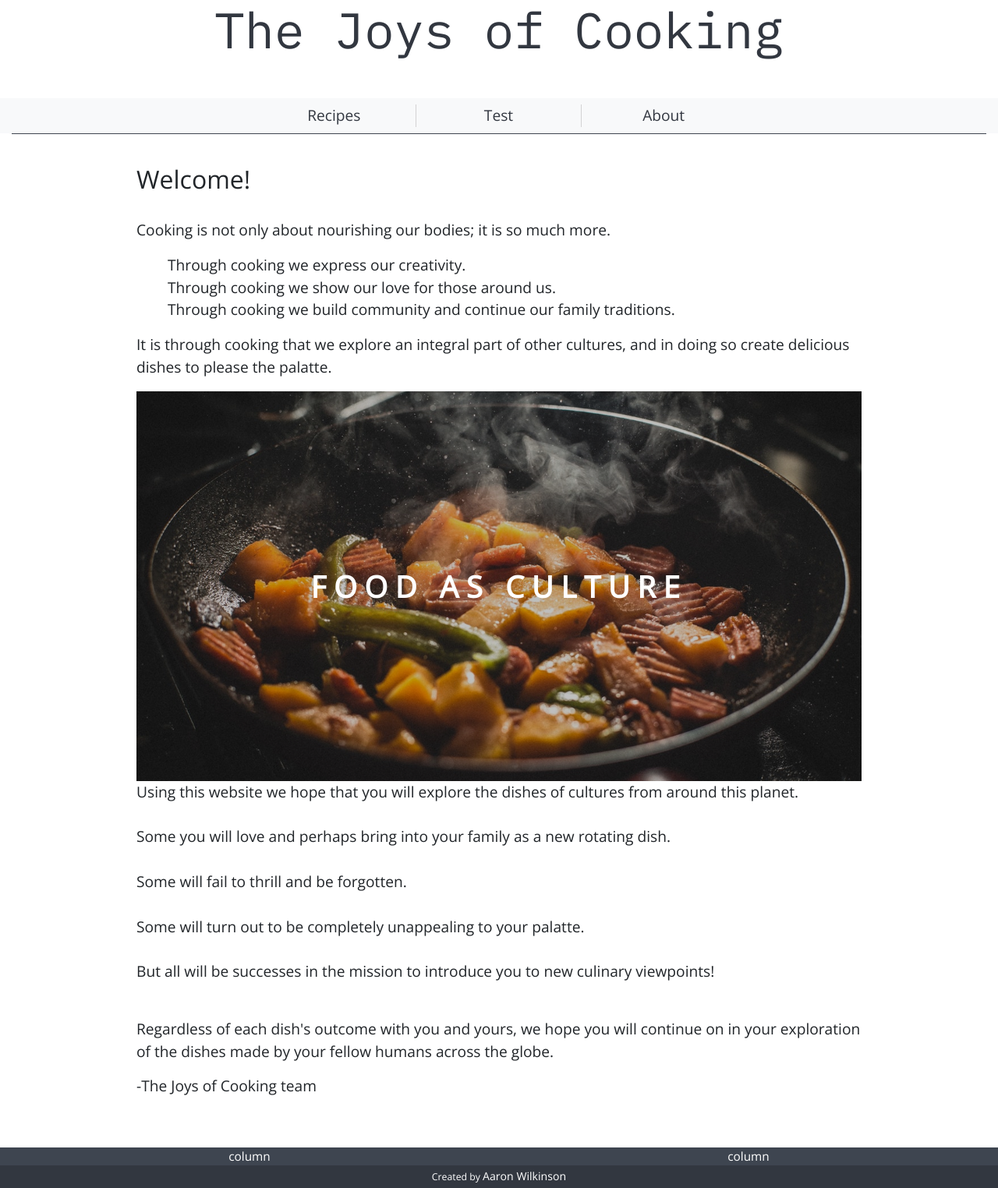
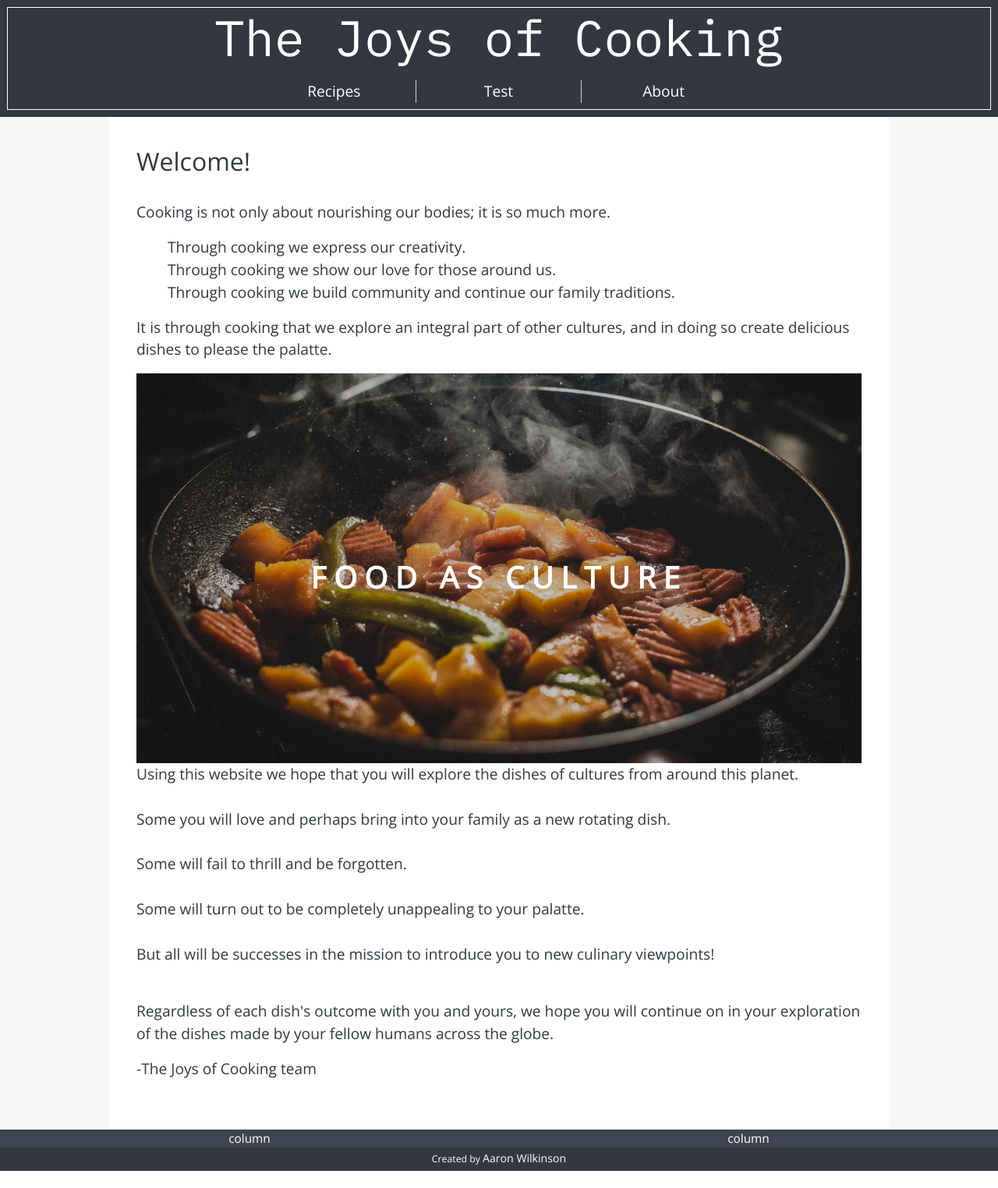
Before and after one commit to aaronkyl/digitalcrafts-tornado-exercise, a Python web app: template myapp/templates/home.html in a window 1280 px wide. Shown: the whole page at 78% size. After the commit the page ends 1502 px from the top, so only its background shows below. Run offline with Jinja, Linux system fonts and the light colour scheme; the template is opened without the code that fills it, so the values that code supplies are empty; some libraries are stand-ins or nearby versions.

Commit message:
update page styling

```diff
--- a/myapp/templates/base.html
+++ b/myapp/templates/base.html
@@ -9,12 +9,12 @@
         <link rel="stylesheet" href="static/css/style.css" type="text/css">
     </head>
     <body class="bootstrap-override">
+        <header>
             <div id="site-header">
                 <a href="/" id="site-header-title"><h1>The Joys of Cooking</h1></a>
                 <h3>{% block pagetitle %}{% endblock %}</h3>
             </div>
-<!-- navbar toggle button not appearing -->
-        <nav class="navbar navbar-expand-sm navbar-light bg-light navbar-fixed-top">
+            <nav class="navbar navbar-expand-sm navbar-light bg-light navbar-fixed-top navbar-custom">
                 <button class="navbar-toggler ml-auto" type="button" data-toggle="collapse" data-target="#navbarCollapse" aria-controls="navbarCollapse" aria-expanded="false" aria-label="Toggle navigation">
                     <span class="navbar-toggler-icon"></span>
                 </button>
@@ -26,6 +26,7 @@
                     </ul>
                 </div>
             </nav>
+        </header>
         <div class="container-fluid">
             <div class="content">
                 {% block main %}{% endblock %}
--- a/myapp/templates/home.html
+++ b/myapp/templates/home.html
@@ -5,7 +5,7 @@ Home
 {% endblock %}
 
 {% block pagetitle %}
-<br>
+<!--<br>-->
 {% endblock %}
 
 {% block main %}
--- a/static/css/style.css
+++ b/static/css/style.css
@@ -13,6 +13,16 @@ body {
     min-height: 100%;
     height: auto !important;
     font-size: 1.2em;
+    background-color: #F6F7F7;
+    color: #323740;
+}
+
+header {
+    background-color: #323740;
+    color: white;
+    outline: 1px solid white;
+    outline-offset: -10px;
+    padding: 10px;
 }
 
 .bootstrap-override .navbar-nav a:not(:last-child) {
@@ -24,7 +34,7 @@ body {
     padding-left: 2em;
     padding-right: 2em;
     width: 11em;
-    color: #323740;
+    color: white;
     text-decoration: none;
 }
 
@@ -36,12 +46,17 @@ body {
 
 .bootstrap-override .nav-bar {
     z-index: 900;
-    background-color: red;
+}
+
+.bootstrap-override .navbar-custom {
+    background-color: transparent !important;
 }
 
 .content {
-    border-top: 1px solid #3e4550;
     padding-bottom: 100px;
+    max-width: 80%;
+    margin: auto;
+    background-color: #FEFFFF;
 }
 
 #site-header {
@@ -51,7 +66,7 @@ body {
 .bootstrap-override #site-header-title h1 {
     font-family: 'IBM Plex Mono', sans-serif;
     font-size: 4rem !important;
-    color: #323740;
+    color: white;
 }
 
 .bootstrap-override #site-header-title {
```
Lines whose indentation alone changed are shown as unchanged.
